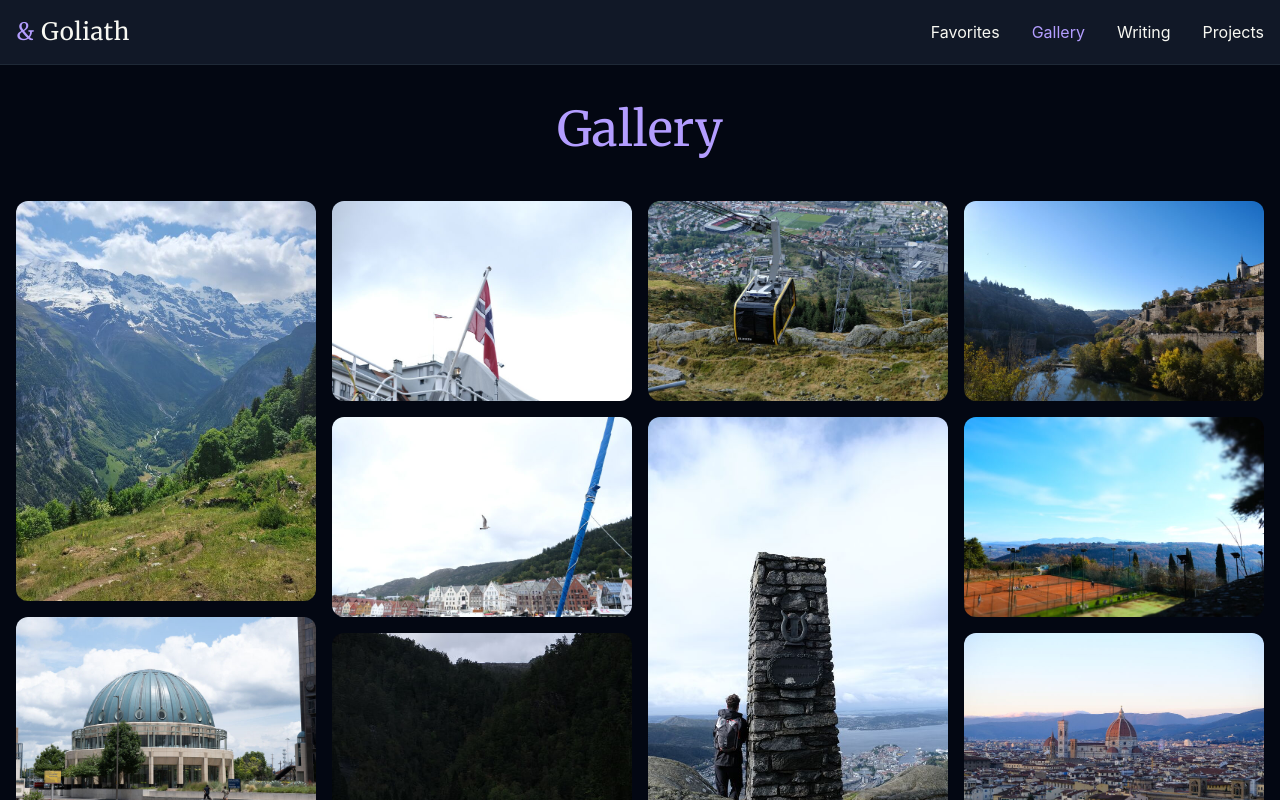
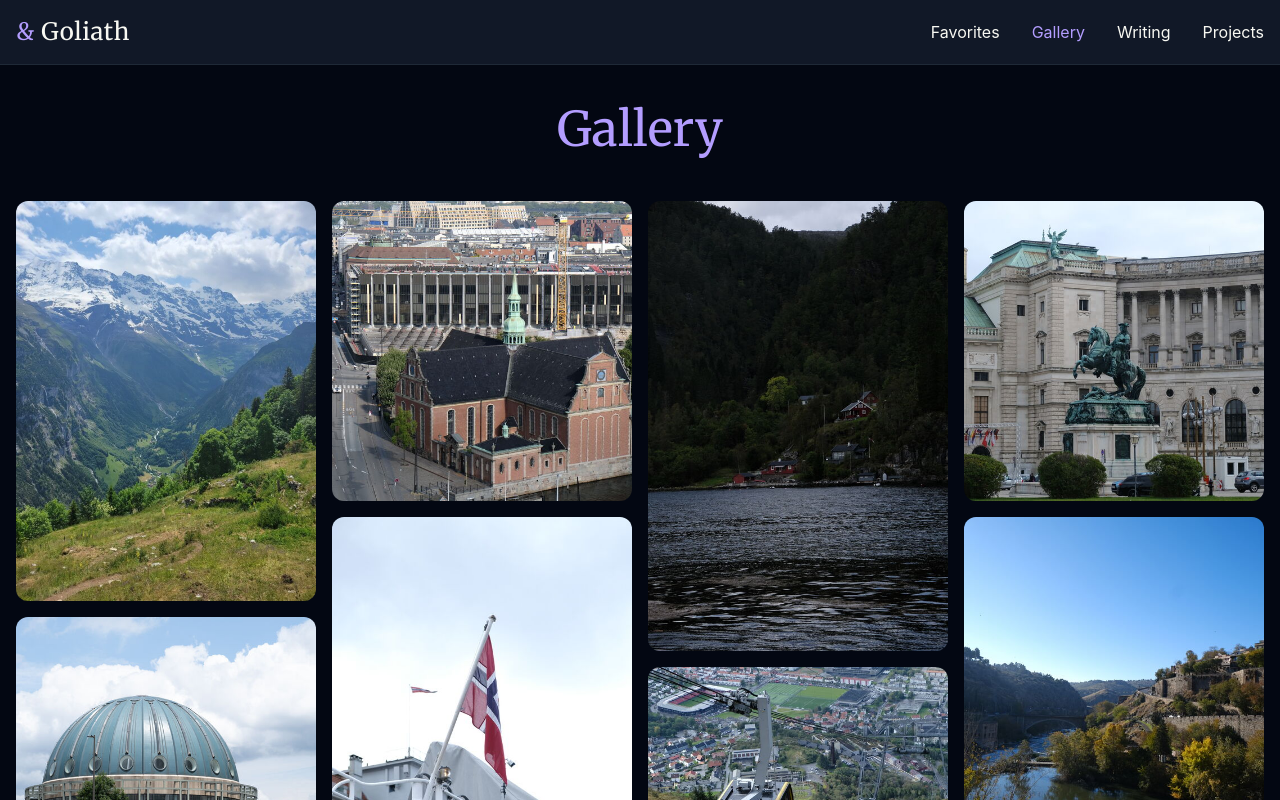
Before and after one commit to David3748/AndGoliath, a Next.js app: page /gallery in a window 1280 px wide. Shown: the top 800 px of the page. Built offline with nearby package versions, Linux system fonts and the light colour scheme.

Commit message:
bigger horizonal

```diff
--- a/src/pages/gallery.tsx
+++ b/src/pages/gallery.tsx
@@ -144,7 +144,7 @@ const Gallery: NextPage = () => {
                 blur={photo.blur}
                 src={photo.thumb}
                 alt={photo.location}
-                className="w-full object-cover transition-transform duration-500 group-hover:scale-105"
+                className="w-full object-cover transition-transform duration-500 group-hover:scale-105 min-h-[300px]"
               />
               <div className="absolute inset-0 bg-gradient-to-t from-black/70 via-transparent to-transparent opacity-0 group-hover:opacity-100 transition-opacity duration-300">
                 <div className="absolute bottom-0 left-0 right-0 p-4 flex items-center gap-2 text-white">
```
